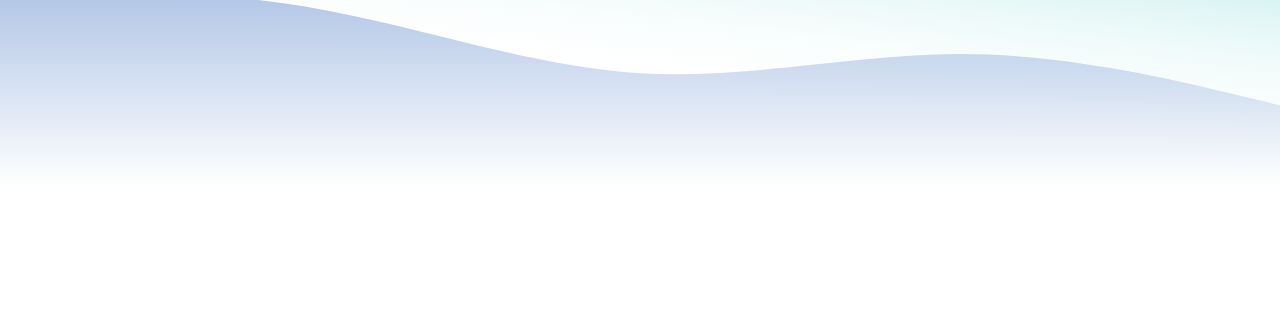
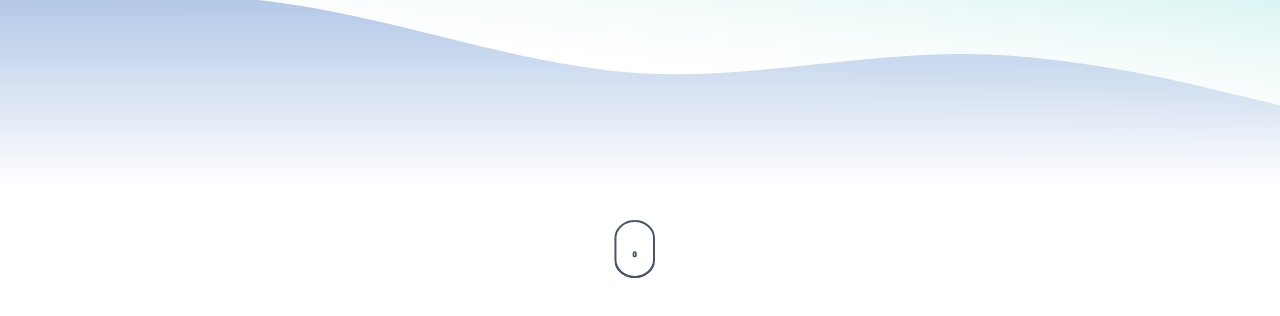
Before and after one commit to Abderyett/Portfolio, a React (Create React App) app: page / in a window 1280 px wide. Shown: the part 470-786 px from the top of the page. Built offline with nearby package versions, Linux system fonts and the light colour scheme.

Commit message:
add scroll icon

```diff
--- a/package.json
+++ b/package.json
@@ -6,6 +6,7 @@
     "@testing-library/jest-dom": "^5.11.9",
     "@testing-library/react": "^11.2.3",
     "@testing-library/user-event": "^12.6.2",
+    "framer-motion": "^4.1.11",
     "prop-types": "^15.7.2",
     "react": "^17.0.1",
     "react-dom": "^17.0.1",
--- a/src/App.js
+++ b/src/App.js
@@ -5,7 +5,7 @@ import { GlobalStyle } from './Global';
 import { useGlobalContext } from './context';
 import { lightTheme, darkTheme } from './components/theme';
 import HeroSection from './components/Hero/HeroSection';
-import WaveBackground from './components/WaveBackground';
+import Scroll from './components/Svg/Scroll';
 
 const App = () => {
   const { dark } = useGlobalContext();
@@ -15,6 +15,7 @@ const App = () => {
       <AppWrapper>
         <Navbar />
         <HeroSection />
+        <Scroll />
         <GlobalStyle />
       </AppWrapper>
     </ThemeProvider>
--- /dev/null
+++ b/src/components/Svg/Scroll.js
@@ -0,0 +1,58 @@
+import * as React from 'react';
+import styled from 'styled-components';
+import { motion } from 'framer-motion';
+
+function Scroll() {
+  return (
+    <Wrapper>
+      <StyledSvg
+        initial={{ opacity: 0 }}
+        animate={{ opacity: 1 }}
+        transition={{ duration: 2 }}
+        width={53}
+        height={74}
+        fill="none"
+        xmlns="http://www.w3.org/2000/svg"
+      >
+        <path
+          d="M20.77 57C31.395 56.976 40 49.398 40 40.05V18.016c0-.061 0-.124-.002-.185-.112-9.263-8.672-16.743-19.229-16.765"
+          stroke="#5A5A5A"
+          strokeWidth={2}
+          strokeMiterlimit={10}
+        />
+        <path
+          d="M20.77 57h-.049C10.073 57 1.442 49.412 1.442 40.05V18.016c0-.061 0-.124.002-.185.112-9.276 8.699-16.765 19.277-16.765h.048"
+          stroke="#5A5A5A"
+          strokeWidth={2}
+          strokeMiterlimit={10}
+        />
+        <path
+          d="M20.77 57h-.049c-9.197 0-16.89-5.662-18.815-13.238M20.77 57c9.062-.02 16.653-5.535 18.692-12.956"
+          stroke="#5A5A5A"
+          strokeWidth={2}
+          strokeMiterlimit={10}
+        />
+        <path
+          d="M20.721 36.478c-.674 0-1.22-.48-1.22-1.073V33.26c0-.593.546-1.073 1.22-1.073.674 0 1.22.48 1.22 1.073v2.145c0 .593-.546 1.073-1.22 1.073z"
+          stroke="#5A5A5A"
+          strokeWidth={1.69}
+          strokeMiterlimit={10}
+          opacity={0.999}
+        />
+      </StyledSvg>
+    </Wrapper>
+  );
+}
+
+const StyledSvg = styled(motion.svg)`
+  path {
+    stroke: ${(props) => props.theme.headingText};
+  }
+`;
+const Wrapper = styled.div`
+  padding-top: 15rem;
+  display: grid;
+  place-items: center;
+`;
+
+export default Scroll;
```
Also changed, not shown: 2 other files (tests, documents, lock files or other folders).
